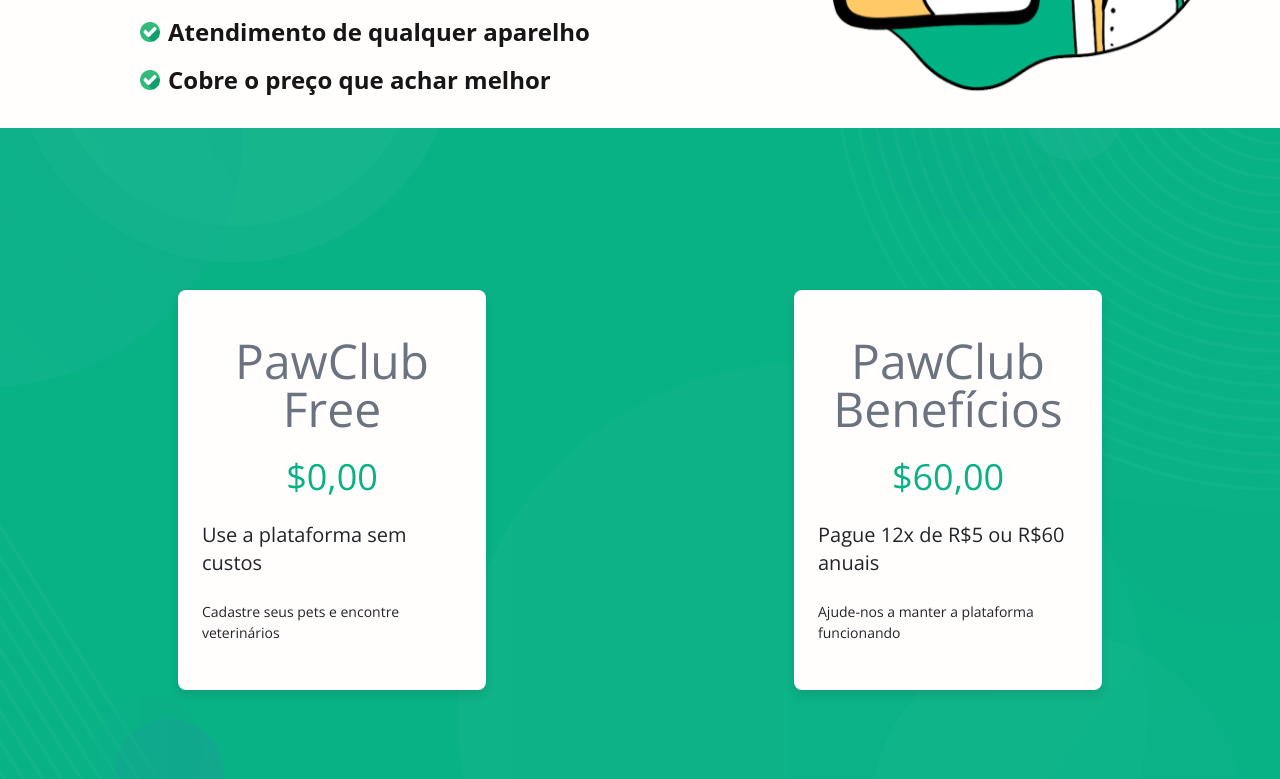
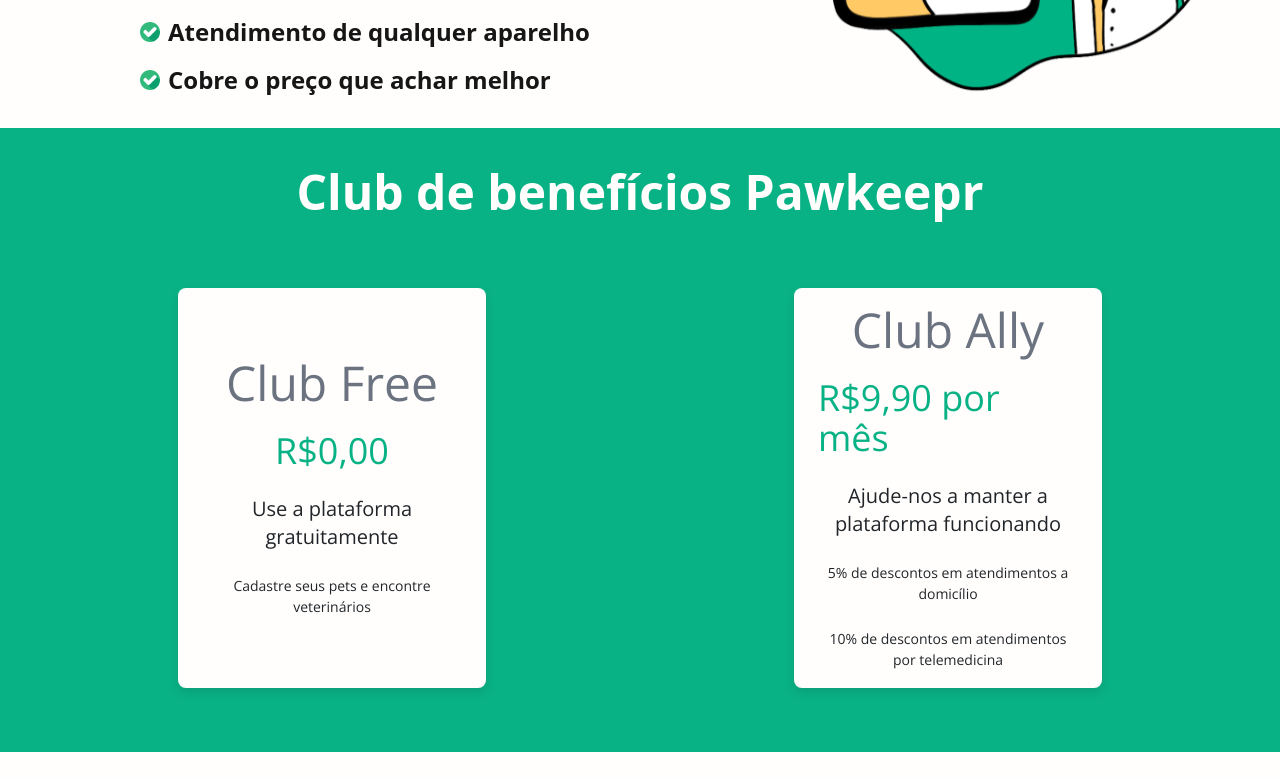
Before and after one commit to pawkeepr/landing-page, a Next.js app: page / in a window 1280 px wide. Shown: the part 3440-4219 px from the top of the page. Built offline with nearby package versions, Linux system fonts and the light colour scheme.

Commit message:
refactor: alteração nos planos e alguns ajustes na responsividade

```diff
--- a/source/Components/molecules/pricing-card/index.tsx
+++ b/source/Components/molecules/pricing-card/index.tsx
@@ -1,17 +1,17 @@
 type PricingCardProps = {
     price: string
-    titleLine1: string
-    titleLine2: string
+    title: string
     subtitle: string
-    details: string
+    details1: string
+    details2?: string
 }
 
 export const PricingCard = ({
     price,
-    titleLine1,
-    titleLine2,
+    title,
     subtitle,
-    details,
+    details1,
+    details2,
 }: PricingCardProps) => {
     return (
         <>
@@ -19,13 +19,12 @@ export const PricingCard = ({
                 <div className="flex justify-center">
                     <div className="bg-white flex flex-col gap-4 items-center justify-center rounded-lg p-4 mobile:w-3/4 w-1/2 h-[400px] shadow-lg">
                         <h3 className="text-5xl text-center text-gray-500">
-                            {titleLine1}
-                            <br />
-                            {titleLine2}
+                            {title}
                         </h3>
-                        <p className="text-4xl text-primary">{`$${price}`}</p>
-                        <p className="text-xl">{subtitle}</p>
-                        <p className="text-md">{details}</p>
+                        <p className="text-4xl text-primary">{`R$${price}`}</p>
+                        <p className="text-xl text-center">{subtitle}</p>
+                        <p className="text-md text-center">{details1}</p>
+                        {details2 && <p className="text-md text-center">{details2}</p>}
                     </div>
                 </div>
             </div>
--- a/source/pages/Home/HomePage.tsx
+++ b/source/pages/Home/HomePage.tsx
@@ -15,7 +15,7 @@ export const ButtonsNavBar = () => {
         <div className="flex items-center justify-center gap-2 px-60">
             <BtnLink
                 message="Entre Tutor"
-                className="z-50 text-lg text-black border-gray-950 hover:bg-secondary-500 rounded-3xl border-3 w-44 mobile:border-3"
+                className="z-50 text-lg text-black border-gray-950 hover:bg-secondary-500 rounded-3xl border-3 w-44 mobile:w-52 mobile:border-3"
                 href="https://pawkeepr.app.br/tutor/sign-in"
             >
                 <MdPerson className="w-6 h-6" />
@@ -65,13 +65,13 @@ const HomePage = () => {
                         <div className="col-span-1">
                             <img
                                 src="\home\ilustracao5.png"
-                                className="w-8/12 mt-3 ml-24"
+                                className="w-8/12 mobile:w-10/12 mt-3 mobile:ml-4 web:ml-24"
                                 alt="Landing Page"
                             />
                         </div>
                     </Slide>
                     <Zoom>
-                        <div className="col-span-1 pt-10 pr-4 mt-5 pl-9">
+                        <div className="col-span-1 pt-10 pr-4 mt-5 pl-9 mobile:pt-0 mobile:mt-0">
                             <h1 className="pt-10 font-sans text-4xl font-bold text-left text-white lg:text-4xl">
                                 Descubra a simplicidade
                                 <br />e o poder de seus atendimentos!
@@ -84,6 +84,9 @@ const HomePage = () => {
                                     na palma da sua mão.
                                 `}
                             </p>
+                            {/*<div className='px-28'>
+                                <StoreButtons/>
+                            </div>*/}
                         </div>
                     </Zoom>
                 </div>
@@ -98,7 +101,7 @@ const HomePage = () => {
                 <h1 className="pb-10 font-sans text-5xl font-bold text-stone-800 lg:text-5xl">
                     Diferencial?
                 </h1>
-                <div className="flex space-x-10">
+                <div className="flex flex-col mobile:space-y-10 web:flex-row web:space-x-10">
                     <Zoom>
                         <div className="flex flex-col px-4 py-12 bg-white shadow-2xl rounded-3xl w-80 h-80">
                             <div className="flex pb-2 mb-2 ">
@@ -209,7 +212,7 @@ const HomePage = () => {
                         <div className="flex flex-col items-center justify-center col-span-1">
                             <img
                                 src="\home\ilustracao2.png"
-                                className="w-7/12 pb-10"
+                                className="w-7/12 pb-10 mobile:w-6/12 mobile:pt-8"
                                 alt="..."
                             />
                             <ButtonsNavBar />
@@ -228,6 +231,7 @@ const HomePage = () => {
                                 className="w-10/12 pb-8 pr-16"
                                 alt="Landing Page"
                             />
+                            {/*<StoreButtons/>*/}
                         </div>
                         <div className="col-span-1">
                             <p className="pl-1 font-sans text-2xl font-bold text-left text-secondary-500 lg:text-2xl">
@@ -322,7 +326,7 @@ const HomePage = () => {
 
             <section className="pb-8 bg-white">
                 <div className="bg-overlay bg-overlay-pattern" />
-                <div className="grid grid-cols-1 pt-20 pl-32 md:mt-0 md:grid-cols-2">
+                <div className="grid grid-cols-1 pt-20 pl-32 mobile:pl-4 md:mt-0 md:grid-cols-2">
                     <div className="flex flex-col col-span-1 text-left">
                         <p className="pl-1 font-sans text-2xl font-bold text-left text-secondary-500 lg:text-2xl">
                             Plataforma inovadora
@@ -331,7 +335,7 @@ const HomePage = () => {
                             Veterinário, por <br />
                             que usar Pawkeepr?
                         </h1>
-                        <ul className="pl-3 space-y-4 list-none">
+                        <ul className="pl-3 space-y-4 list-none mobile:pb-8">
                             <li className="flex items-center justify-start font-sans text-2xl font-semibold text-black">
                                 <img
                                     src="\home\icon-checked.png"
@@ -386,7 +390,7 @@ const HomePage = () => {
                         <div className="flex items-center justify-center col-span-1">
                             <img
                                 src="\home\ilustracao4.png"
-                                className="w-10/12"
+                                className="w-10/12 mobile:w-11/12"
                                 alt="..."
                             />
                         </div>
@@ -394,26 +398,28 @@ const HomePage = () => {
                 </div>
             </section>
 
-            <section className="section bg-primary-500">
+            <section className="pb-10 bg-primary-500">
+                <h1 className="flex pt-10 justify-center font-sans text-5xl font-bold text-white lg:text-5xl">
+                    Club de benefícios Pawkeepr
+                </h1>
                 <div className="bg-overlay bg-overlay-pattern" />
-                <div className="grid grid-cols-1 p-4 mt-5 web:grid-cols-2">
+                <div className="grid grid-cols-1 mobile:space-y-10 p-4 mt-5 web:grid-cols-2">
                     <Slide left>
                         <div className="col-span-1">
                             <PricingCard
-                                titleLine1="PawClub"
-                                titleLine2="Free"
+                                title="Club Free"
                                 price="0,00"
-                                subtitle="Use a plataforma sem custos"
-                                details="Cadastre seus pets e encontre veterinários"
+                                subtitle="Use a plataforma gratuitamente"
+                                details1="Cadastre seus pets e encontre veterinários"
                             />
                         </div>
                         <div className="col-span-1">
                             <PricingCard
-                                titleLine1="PawClub"
-                                titleLine2="Benefícios"
-                                price="60,00"
-                                subtitle="Pague 12x de R$5 ou R$60 anuais"
-                                details="Ajude-nos a manter a plataforma funcionando"
+                                title="Club Ally"
+                                price="9,90 por mês"
+                                subtitle="Ajude-nos a manter a plataforma funcionando"
+                                details1="5% de descontos em atendimentos a domicílio"
+                                details2="10% de descontos em atendimentos por telemedicina"
                             />
                         </div>
                     </Slide>
```
